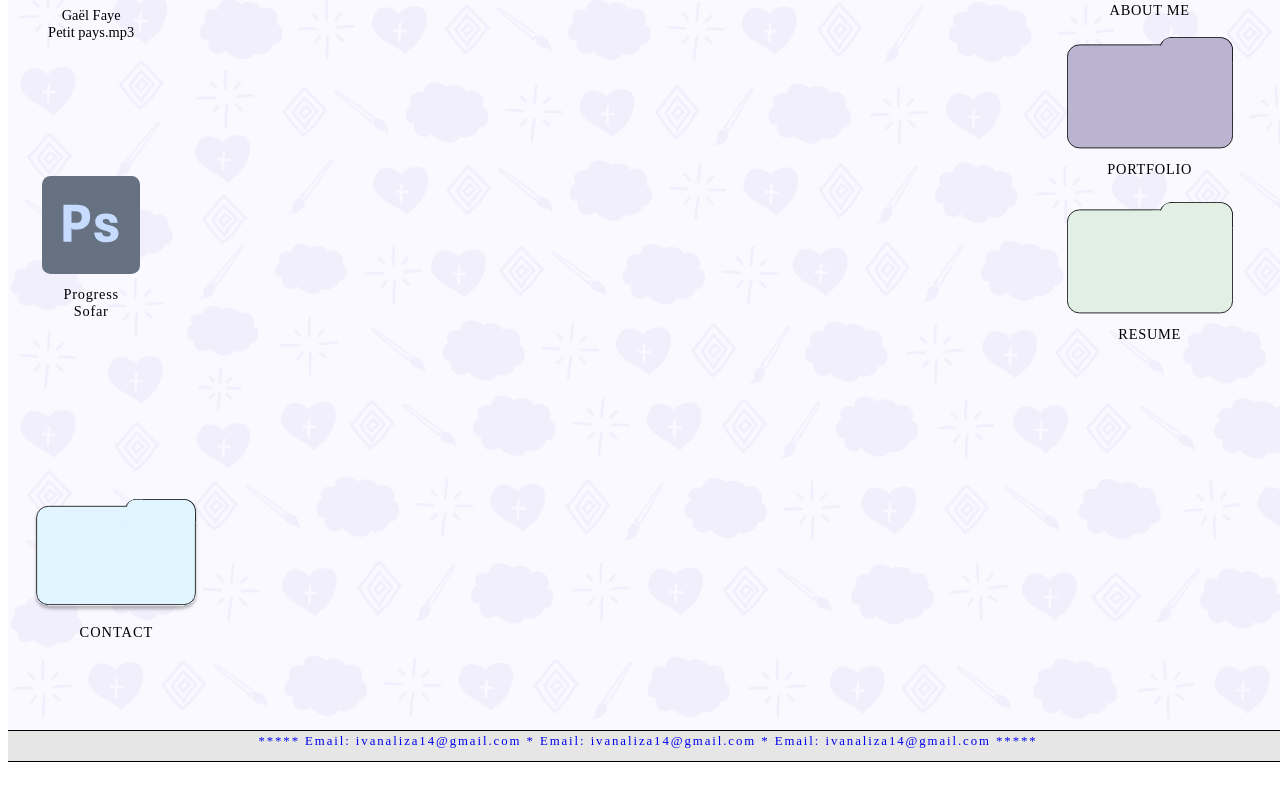
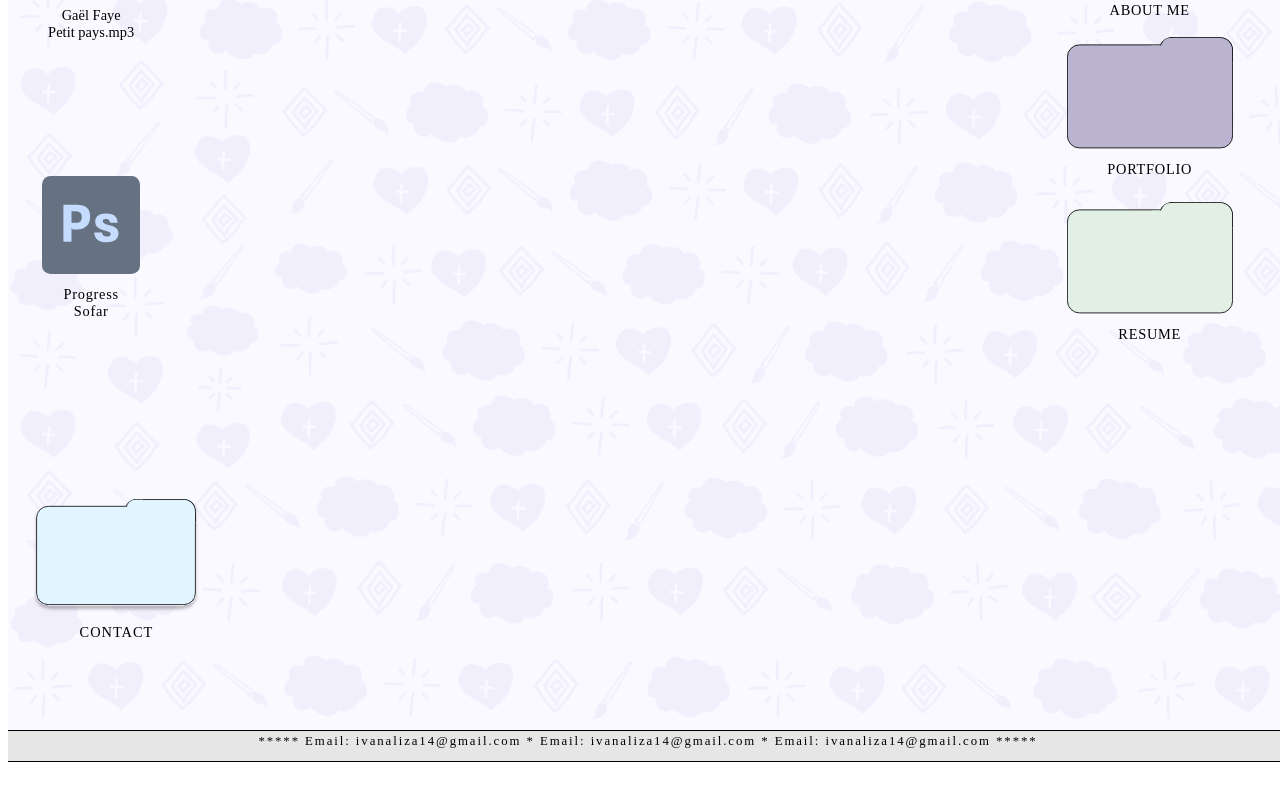
Before and after one commit to ivanavava/Internship_portfolio, a React (Create React App) app: page / in a window 1280 px wide. Shown: the part 243-1043 px from the top of the page. Built offline with nearby package versions, Linux system fonts and the light colour scheme; a web font is replaced by a local one.

Commit message:
the couse of the error was changing the a tag to a link tag on the portfolio page. the part dedicated to the email

```diff
--- a/package.json
+++ b/package.json
@@ -25,11 +25,7 @@
     "extends": [
       "react-app",
       "react-app/jest"
-    ],
-    "rules": {
-    "jsx-a11y/anchor-is-valid": "warn"
-  }
-
+    ]
   },
   "browserslist": {
     "production": [
--- a/src/App.js
+++ b/src/App.js
@@ -126,7 +126,7 @@ function App() {
 
          {/*------------------------footer/email thing below  ---------------------*/}
          <footer className="footer">
-            <Link className="email">*****  Email: ivanaliza14@gmail.com     *     Email: ivanaliza14@gmail.com    *    Email: ivanaliza14@gmail.com  *****</Link>
+            <a className="email">*****  Email: ivanaliza14@gmail.com     *     Email: ivanaliza14@gmail.com    *    Email: ivanaliza14@gmail.com  *****</a>
         </footer>
 
         </body>
```
